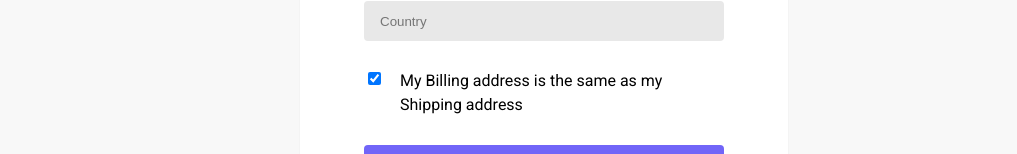
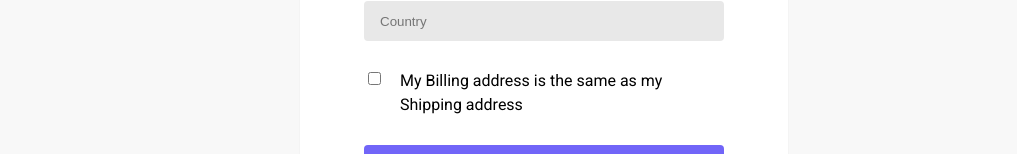
Before and after one commit to harounach/vegefru, a Next.js app: page /shipping in a window 1280 px wide. Shown: the part 779-933 px from the top of the page, without its empty margins (96-1113 px from the left). Built offline with nearby package versions, Linux system fonts and the light colour scheme.

Commit message:
Dispatch add shipping action

```diff
--- a/components/Checkbox/Checkbox.jsx
+++ b/components/Checkbox/Checkbox.jsx
@@ -10,7 +10,7 @@ const Checkbox = ({ customClasses, id, name, label, checked, onCheck }) => {
         type="checkbox"
         className={classNames(styles.checkbox__input)}
         name={name}
-        checked={checked}
+        value={checked}
         onChange={(evt) => onCheck(evt)}
       />
       <label htmlFor={id} className={classNames(styles.checkbox__label)}>
--- a/pages/shipping.jsx
+++ b/pages/shipping.jsx
@@ -1,5 +1,6 @@
 import React, { useEffect, useState } from "react";
 import { useRouter } from "next/router";
+import { useDispatch, useSelector } from "react-redux";
 import Head from "next/head";
 import classNames from "classnames";
 import styles from "./shipping.module.scss";
@@ -10,6 +11,8 @@ import Checkbox from "../components/Checkbox/Checkbox";
 import Button from "../components/Button/Button";
 import Footer from "../components/Footer/Footer";
 
+import { addShipping, addBilling } from "../state/features/order/orderSlice";
+
 import {
   isValidFullName,
   isValidAddress,
@@ -19,12 +22,18 @@ import {
 } from "../utils/form";
 
 export default function Shipping() {
-  const [fullName, setFullName] = useState("");
-  const [address, setAddress] = useState("");
-  const [city, setCity] = useState("");
-  const [postalCode, setPostalCode] = useState("");
-  const [country, setCountry] = useState("");
-  const [billingCheck, setBillingCheck] = useState(true);
+  const shippingInfo = useSelector((state) => state.order.shipping);
+  const dispatch = useDispatch();
+
+  console.log(shippingInfo);
+  console.log(shippingInfo.fillBilling);
+
+  const [fullName, setFullName] = useState(shippingInfo.fullName);
+  const [address, setAddress] = useState(shippingInfo.address);
+  const [city, setCity] = useState(shippingInfo.city);
+  const [postalCode, setPostalCode] = useState(shippingInfo.postalCode);
+  const [country, setCountry] = useState(shippingInfo.country);
+  const [billingCheck, setBillingCheck] = useState(shippingInfo.fillBilling);
 
   const [fullNameError, setFullNameError] = useState("");
   const [addressError, setAddressError] = useState("");
@@ -39,7 +48,7 @@ export default function Shipping() {
     if (!userInfo) {
       router.push("/login");
     }
-  }, [userInfo]);
+  }, [userInfo, router]);
 
   const handleSubmit = async (evt) => {
     evt.preventDefault();
@@ -68,6 +77,29 @@ export default function Shipping() {
       checkCountry.answer;
 
     if (validFields) {
+      dispatch(
+        addShipping({
+          fullName,
+          address,
+          city,
+          postalCode,
+          country,
+          billingCheck,
+        })
+      );
+
+      // Billing is the same as shipping
+      if (billingCheck) {
+        dispatch(
+          addBilling({
+            fullName,
+            address,
+            city,
+            postalCode,
+            country,
+          })
+        );
+      }
       router.push("/billing");
     }
 
@@ -188,7 +220,9 @@ export default function Shipping() {
                 name="billing_checkbox"
                 checked={billingCheck}
                 label="My Billing address is the same as my Shipping address"
-                onCheck={(evt) => setBillingCheck(!billingCheck)}
+                onCheck={(evt) => {
+                  setBillingCheck(!billingCheck);
+                }}
               />
             </div>
             <div className="form__section">
--- a/state/features/order/orderSlice.js
+++ b/state/features/order/orderSlice.js
@@ -7,6 +7,7 @@ const initialState = {
     city: "",
     postalCode: "",
     country: "",
+    fillBilling: false,
   },
   billing: {
     fullName: "",
--- a/state/store.js
+++ b/state/store.js
@@ -2,12 +2,14 @@ import { configureStore } from "@reduxjs/toolkit";
 import cartReducer from "./features/cart/cartSlice";
 import favoriteReducer from "./features/favorite/favoriteSlice";
 import userReducer from "./features/user/userSlice";
+import orderReducer from "./features/order/orderSlice";
 
 const store = configureStore({
   reducer: {
     cartProducts: cartReducer,
     favoriteProducts: favoriteReducer,
     user: userReducer,
+    order: orderReducer,
   },
 });
 
```
Also changed, not shown: 1 other file (tests, documents, lock files or other folders).
